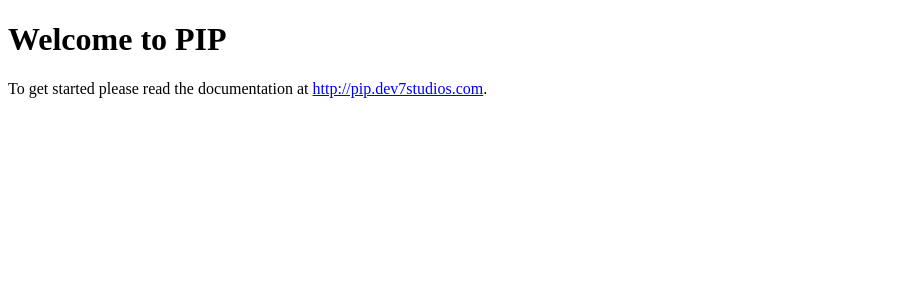
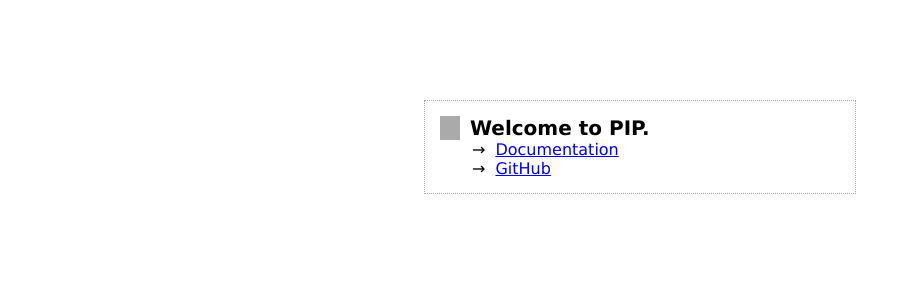
Before and after one commit to ronmarasigan/PIP, a PHP site: page / in a window 1280 px wide. Shown: the top 300 px of the page, without its empty margins (0-911 px from the left). Run offline with PHP 8.4, Linux system fonts and the light colour scheme.

Commit message:
Update the "first run" page
The page now has a working link to the documentation. Basic styling
was applied, and a link to the project's GitHub page was added.

```diff
--- a/application/views/main_view.php
+++ b/application/views/main_view.php
@@ -1,10 +1,50 @@
 <?php include('header.php'); ?>
+
+	<style type="text/css">
+	<!--
+
+	* {
+		margin: 0;
+		padding: 0;
+	}
+
+	body {
+		font-family: Verdana;
+	}
+
+	h1 {
+		border-left: 20px solid #AAA;
+		font-size: 20px;
+		padding-left: 10px;
+	}
+
+	ul {
+		list-style-type: none;
+		margin-left: 32px;
+	}
+
+	li:before {
+		content: '\2192';
+		margin-right: 10px;
+	}
+
+	#content {
+		border: 1px dotted #AAA;
+		margin: 100px auto;
+		padding: 15px;
+		width: 400px;
+	}
+
+	-->
+	</style>
 
     <div id="content">
 
-        <h1>Welcome to PIP</h1>
-        <p>To get started please read the documentation at <a href="http://pip.dev7studios.com/">http://pip.dev7studios.com</a>.</p>
-
+        <h1>Welcome to PIP.</h1>
+       	<ul>
+        	<li><a href="http://gilbitron.github.io/PIP/">Documentation</a></li>
+        	<li><a href="https://github.com/gilbitron/PIP">GitHub</a></li>
+        </ul>
     </div>
 
 <?php include('footer.php'); ?>
```
